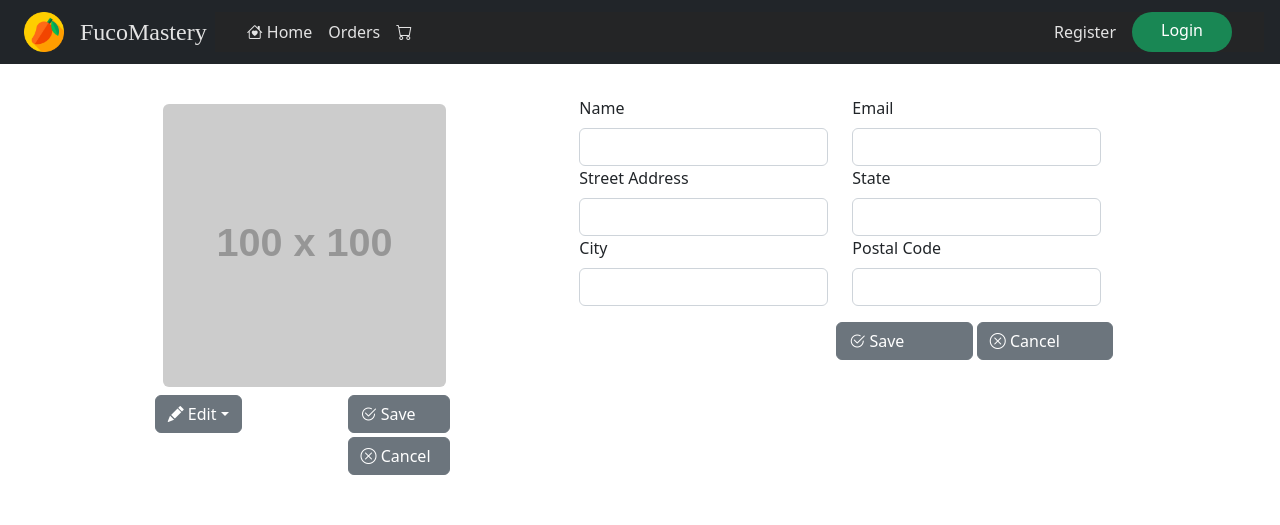
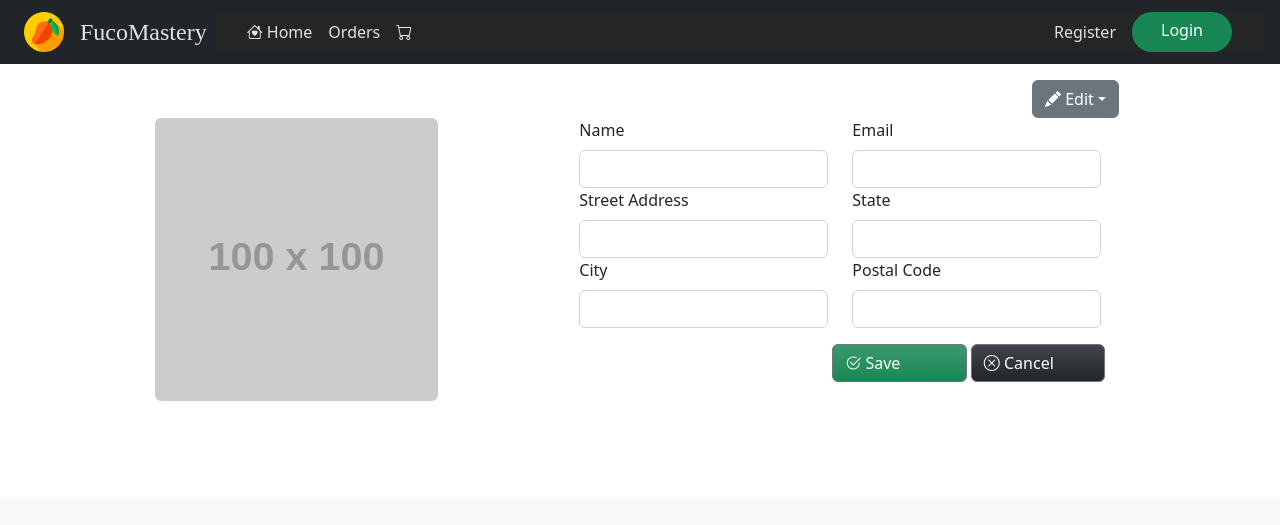
Before and after one commit to PhuocPhann162/fuco-redmango-ui, a React (Create React App) app: page /Information in a window 1280 px wide. Shown: the top 525 px of the page. Built offline with nearby package versions, Linux system fonts and the light colour scheme.

Commit message:
continue

```diff
--- /dev/null
+++ b/src/Components/Page/Information/Avatar.tsx
@@ -0,0 +1,28 @@
+
+function Avatar(AvatarState: any) {
+    return (
+        <div className="col-xl-4">
+            <div className="col-xl-10 ">
+                <img src="https://placehold.co/100" className="card-img-top rounded" alt="..." />
+
+                {AvatarState==="changeAvatar" ? <div className="row justify-content-between">
+                    <div className="col-xl-6">
+                        <button className="btn btn-secondary col-xl-12 mt-1 text-start bg-primary bg-gradient" type="button">
+                            <span className="bi-upload" /> Upload Image
+                        </button>
+                    </div>
+                    <div className="col-xl-4">
+                        <button className="btn btn-secondary col-xl-12 mt-1 text-start bg-success bg-gradient" type="button">
+                            <span className="bi-check2-circle" /> Save
+                        </button>
+                        <button className="btn btn-secondary col-xl-12 mt-1 text-start bg-dark bg-gradient" type="button">
+                            <span className="bi-x-circle" /> Cancel
+                        </button>
+                    </div>
+                </div> : <div className="p-6" />}
+            </div>
+        </div>
+    );
+}
+
+export default Avatar;
--- /dev/null
+++ b/src/Components/Page/Information/InformationCard.tsx
@@ -0,0 +1,45 @@
+function InformationCard(InformationState: any) {
+
+  return (
+    <form className="col-xl-6">
+          <div className="row">
+            <div className="col-xl-6">
+              <label className="form-label">Name</label>
+              <input type="text" className="form-control" id="inputName" />
+            </div>
+            <div className="col-xl-6">
+              <label className="form-label">Email</label>
+              <input type="email" className="form-control" id="inputEmail" />
+            </div>
+            <div className="col-xl-6">
+              <label className="form-label">Street Address</label>
+              <input type="text" className="form-control" id="inputStreetAddress" />
+            </div>
+            <div className="col-xl-6">
+              <label className="form-label">State</label>
+              <input type="text" className="form-control" id="inputStreetAddress" />
+            </div>
+            <div className="col-xl-6">
+              <label className="form-label">City</label>
+              <input type="text" className="form-control" id="inputCity" />
+            </div>
+            <div className="col-xl-6">
+              <label className="form-label">Postal Code</label>
+              <input type="text" className="form-control" id="inputPostalCode" />
+            </div>
+          </div>
+          <div className="row-xl-5 pe-2">
+            <div className="row justify-content-end">
+            <button className="btn btn-secondary col-xl-3 mt-3 text-start bg-success bg-gradient" type="button">
+              <span className="bi-check2-circle" /> Save
+            </button>
+            <button className="btn btn-secondary col-xl-3 ms-1 mt-3 text-start bg-dark bg-gradient" type="button">
+              <span className="bi-x-circle" /> Cancel
+            </button>
+            </div>
+          </div>
+        </form>
+  );
+}
+
+export default InformationCard;
--- /dev/null
+++ b/src/Components/Page/Information/index.ts
@@ -0,0 +1,4 @@
+import Avatar from "./Avatar";
+import InformationCard from "./InformationCard";
+
+export { Avatar, InformationCard };
--- a/src/Pages/Information.tsx
+++ b/src/Pages/Information.tsx
@@ -1,74 +1,34 @@
-
+import { Avatar, InformationCard } from "../Components/Page/Information";
+import { useState } from "react";
 
 function Information() {
+  const [isChangeAvatar, setAvatar] = useState<boolean>(false);
+  const [isInformation, setInformation] = useState<boolean>(false);
+  const handleAvatar = () => {
+    setAvatar(true);
+    console.log(11111)
+    setInformation(false);
+  };
+  const handleInformation = () => {
+    setAvatar(false);
+    setInformation(true);
+  };
   return (
     <div className="container">
-      <div className="w-100 p-3" />
-      <div className="container row justify-content-evenly ">
-        <div className="col-xl-4">
-          <div className="col-xl-10 ">
-            <img src="https://placehold.co/100" className="card-img-top rounded m-2" alt="..." />
-            <div className="row justify-content-between">
-              <div className="dropdown col-xl-4">
+      <div className="row w-80 pt-3 justify-content-end" >
+        <div className="dropdown col-xl-2">
           <button className="btn btn-secondary dropdown-toggle" type="button" data-bs-toggle="dropdown" aria-expanded="false">
             <span className="bi-pencil-fill" /> Edit
           </button>
           <ul className="dropdown-menu">
-                  <li><button className="dropdown-item" >Change Avatar</button></li>
-                  <li><button className="dropdown-item" >Change Information</button></li>
+            <li><button className="dropdown-item" onClick={handleAvatar}>Change Avatar</button></li>
+            <li><button className="dropdown-item" onClick={handleInformation}>Change Information</button></li>
           </ul>
         </div>
-              <div className="col-xl-4 ">
-                <div className="row">
-                  <button className="btn btn-secondary col-xl-5.5 text-start" type="button">
-                    <span className="bi-check2-circle" /> Save
-                  </button>
-                  <button className="btn btn-secondary col-xl-5.5 mt-1 text-start" type="button">
-                    <span className="bi-x-circle" /> Cancel
-                  </button>
       </div>
-
-              </div>
-
-            </div>
-          </div>
-        </div>
-        <form className="col-xl-6">
-          <div className="row">
-            <div className="col-xl-6">
-              <label className="form-label">Name</label>
-              <input type="text" className="form-control" id="inputName" />
-            </div>
-            <div className="col-xl-6">
-              <label className="form-label">Email</label>
-              <input type="email" className="form-control" id="inputEmail" />
-            </div>
-            <div className="col-xl-6">
-              <label className="form-label">Street Address</label>
-              <input type="text" className="form-control" id="inputStreetAddress" />
-            </div>
-            <div className="col-xl-6">
-              <label className="form-label">State</label>
-              <input type="text" className="form-control" id="inputStreetAddress" />
-            </div>
-            <div className="col-xl-6">
-              <label className="form-label">City</label>
-              <input type="text" className="form-control" id="inputCity" />
-            </div>
-            <div className="col-xl-6">
-              <label className="form-label">Postal Code</label>
-              <input type="text" className="form-control" id="inputPostalCode" />
-            </div>
-          </div>
-          <div className="row justify-content-end">
-            <button className="btn btn-secondary col-xl-3 mt-3 text-start" type="button">
-              <span className="bi-check2-circle" /> Save
-            </button>
-            <button className="btn btn-secondary col-xl-3 ms-1 mt-3 text-start" type="button">
-              <span className="bi-x-circle" /> Cancel
-            </button>
-          </div>
-        </form>
+      <div className="container row justify-content-evenly ">
+        <Avatar AvatarState={isChangeAvatar}/>
+        <InformationCard InformationState={isInformation}/>
       </div>
     </div>
   );
```
Lines whose indentation alone changed are shown as unchanged.
